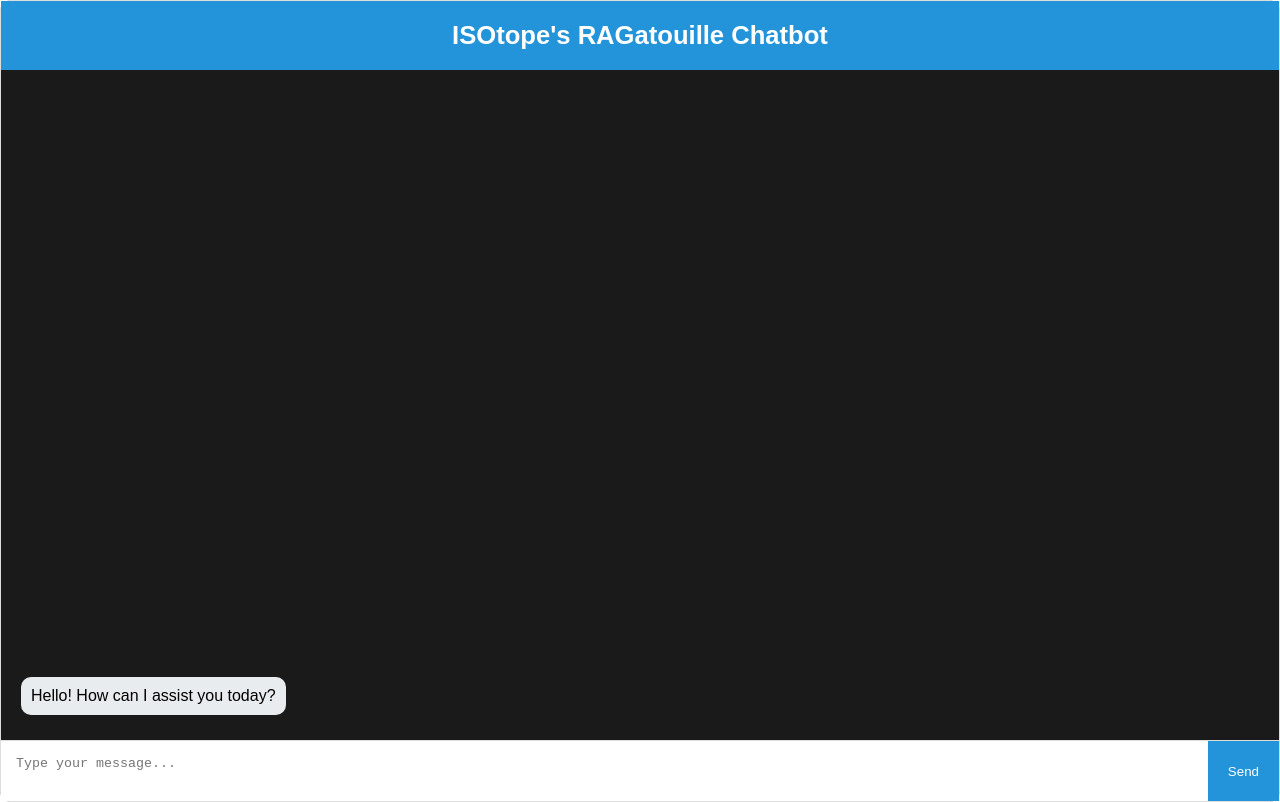
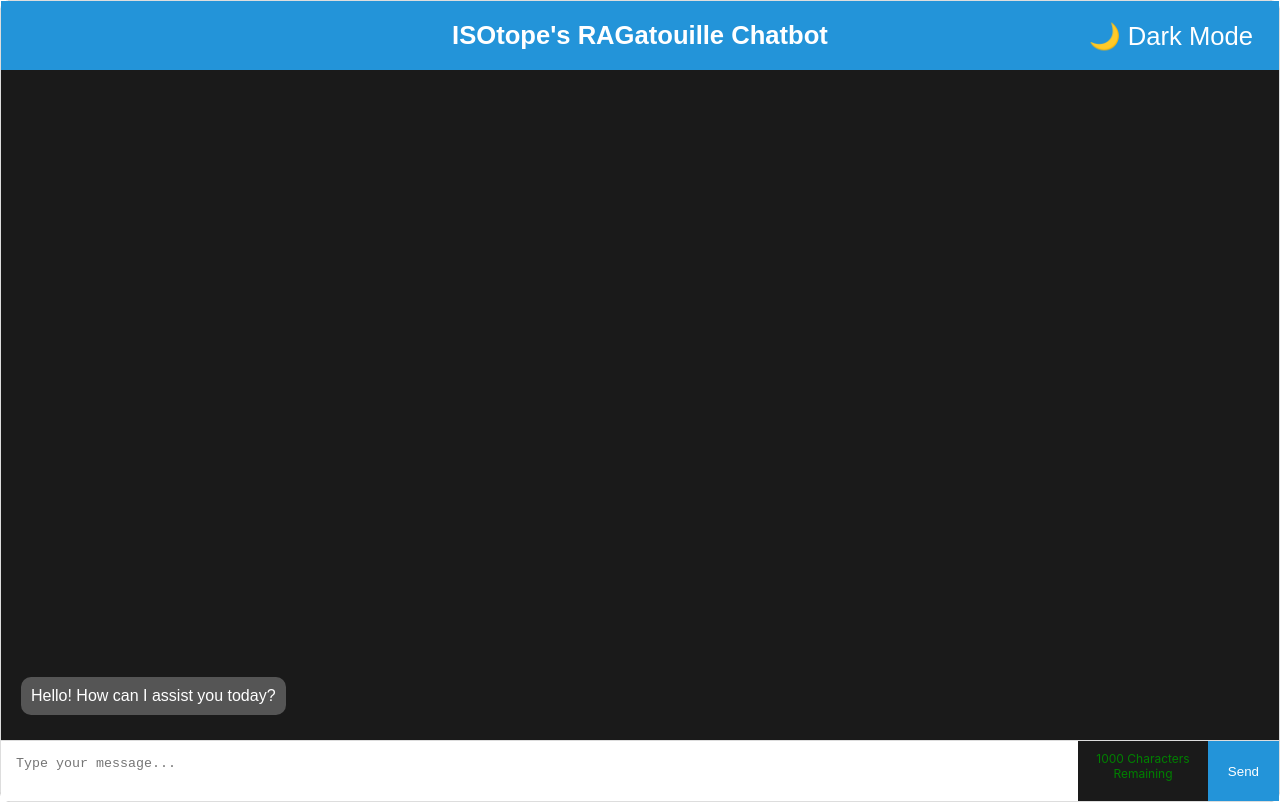
Before and after one commit to dev8mehta/front-end, a React (Create React App) app: page / in a window 1280 px wide. Built offline with nearby package versions, Linux system fonts and the light colour scheme.

Commit message:
ADDED: light /dark mode character counter and limit ctrl enter functionality
FIXED:
Some minor formatting bugs
When you pressed enter to submit a question it would make a new line in the chat bubble
there was prolly sumn else im forgetting

```diff
--- a/src/App.js
+++ b/src/App.js
@@ -1,27 +1,54 @@
-import logo from './logo.svg';
+//import logo from './logo.svg';
 //import './App.css';
-import React, { useState } from 'react';
-import styled from 'styled-components';
+import React, { useState } from "react";
+import styled, { ThemeProvider } from "styled-components";
+
+//Char Limit
+const maxLength = 1000;
+
+//THEMES
+const lightTheme = {
+  background: "#ffffff",
+  textColor: "#000000",
+  headerBackground: "#2394d9",
+  messageBackgroundUser: "#2394d9",
+  messageBackgroundBot: "#e9ecef",
+};
+
+const darkTheme = {
+  background: "#1a1a1a",
+  textColor: "#ffffff",
+  headerBackground: "#2394d9",
+  messageBackgroundUser: "#2394d9",
+  messageBackgroundBot: "#555555",
+};
 
 const ChatContainer = styled.div`
-  paddingLeft: 50px;
+  paddingleft: 50px;
   border: 1px solid #ddd;
   border-radius: 10px;
   display: flex;
   flex-direction: column;
   justify-content: space-between;
-  background: #1a1a1a;
+  background: ${(props) => props.theme.background};
+  color: ${(props) => props.theme.textColor};
   height: 100vh;
 `;
 
 const Header = styled.div`
-  background: #2394d9;
+  background: ${(props) => props.theme.headerBackground};
   color: white;
   padding: 20px;
   text-align: center;
   font-family: Arial, Helvetica, sans-serif;
   font-weight: bold;
-  font-size:2vw;
+  font-size: 2vw;
+  position: relative;
+`;
+//This is just for the title of the website because I wanted the switch themes button
+//up top with it but not centered
+const Title = styled.div`
+  text-align: center;
 `;
 
 const MessagesContainer = styled.div`
@@ -36,16 +63,20 @@ const MessagesContainer = styled.div`
 `;
 
 const Message = styled.div`
-  background: ${(props) => (props.isBot ? '#e9ecef' : '#2394d9')};
-  color: ${(props) => (props.isBot ? '#000' : '#fff')};
+  background: ${(props) =>
+    props.isBot
+      ? props.theme.messageBackgroundBot
+      : props.theme.messageBackgroundUser};
+  color: ${(props) => (props.isBot ? props.theme.textColor : "#fff")};
   padding: 10px;
   border-radius: 10px;
   margin: 5px 0;
-  align-self: ${(props) => (props.isBot ? 'flex-start' : 'flex-end')};
-  float: ${(props) => (props.isBot ? 'left' : 'right')};
+  align-self: ${(props) => (props.isBot ? "flex-start" : "flex-end")};
+  float: ${(props) => (props.isBot ? "left" : "right")};
   overflow-wrap: break-word;
   max-width: 75%;
   font-family: Arial, Helvetica, sans-serif;
+  white-space: pre-wrap;
 `;
 
 const InputContainer = styled.div`
@@ -64,7 +95,7 @@ const TextInput = styled.textarea`
 `;
 
 const SendButton = styled.button`
-  background: #2394d9;
+  background: ${(props) => props.theme.headerBackground};
   color: white;
   padding: 15px 20px;
   border: none;
@@ -72,30 +103,82 @@ const SendButton = styled.button`
   outline: none;
 `;
 
+const CharCount = styled.div`
+  text-align: center;
+  color: ${(props) => (props.remaining < 0.05 * maxLength ? "red" : "green")};
+  font-size: 12px;
+  padding: 10px 1px;
+  background: ${(props) => props.theme.background};
+`;
+
+const ThemeToggleButton = styled.button`
+  background: none;
+  border: none;
+  color: white;
+  font-size: 1em;
+  cursor: pointer;
+  position: absolute;
+  top: 50%;
+  right: 20px;
+  transform: translateY(-50%);
+`;
+
 const App = () => {
   const [messages, setMessages] = useState([
-    { text: 'Hello! How can I assist you today?', isBot: true },
+    { text: "Hello! How can I assist you today?", isBot: true },
   ]);
-  const [userInput, setUserInput] = useState('');
+  const [userInput, setUserInput] = useState("");
+  const [theme, setTheme] = useState(darkTheme);
 
   // Handle sending a new message
   const handleSendMessage = () => {
     if (userInput.trim()) {
       const userMessage = { text: userInput, isBot: false };
       setMessages([userMessage, ...messages]);
-      setUserInput('');
+      setUserInput("");
 
       // Simulate bot response
       setTimeout(() => {
-        const botMessage = { text: 'I am a function, not an AI. This is pre-written text.', isBot: true };
+        const botMessage = {
+          text: "I am a function, not an AI. This is pre-written text.",
+          isBot: true,
+        };
         setMessages((prevMessages) => [botMessage, ...prevMessages]);
       }, 1000); // Response delay to simulate real interaction
     }
   };
 
+  const handleKeyPress = (e) => {
+    if (e.key === "Enter") {
+      if (e.ctrlKey) {
+        // Ctrl + Enter makes new line
+        const cursorPos = e.target.selectionStart;
+        setUserInput(
+          userInput.slice(0, cursorPos) + "\n" + userInput.slice(cursorPos)
+        );
+        setTimeout(() => {
+          e.target.selectionStart = e.target.selectionEnd = cursorPos + 1;
+        }, 0);
+      } else {
+        e.preventDefault();
+        handleSendMessage();
+      }
+    }
+  };
+
+  const toggleTheme = () => {
+    setTheme(theme === lightTheme ? darkTheme : lightTheme);
+  };
+
   return (
+    <ThemeProvider theme={theme}>
       <ChatContainer>
-      <Header>ISOtope's RAGatouille Chatbot</Header>
+        <Header>
+          <Title>ISOtope's RAGatouille Chatbot</Title>
+          <ThemeToggleButton onClick={toggleTheme}>
+            {theme === darkTheme ? "🌙 Dark Mode" : "☀️ Light Mode"}
+          </ThemeToggleButton>
+        </Header>
         <MessagesContainer>
           {messages.map((msg, index) => (
             <Message key={index} isBot={msg.isBot}>
@@ -106,14 +189,19 @@ const App = () => {
         <InputContainer>
           <TextInput
             type="text"
+            maxLength={maxLength}
             value={userInput}
             onChange={(e) => setUserInput(e.target.value)}
             placeholder="Type your message..."
-          onKeyPress={(e) => e.key === 'Enter' && handleSendMessage()}
+            onKeyDown={handleKeyPress}
           />
+          <CharCount remaining={maxLength - userInput.length}>
+            {maxLength - userInput.length} Characters Remaining
+          </CharCount>
           <SendButton onClick={handleSendMessage}>Send</SendButton>
         </InputContainer>
       </ChatContainer>
+    </ThemeProvider>
   );
 };
 
```
Lines whose indentation alone changed are shown as unchanged.
